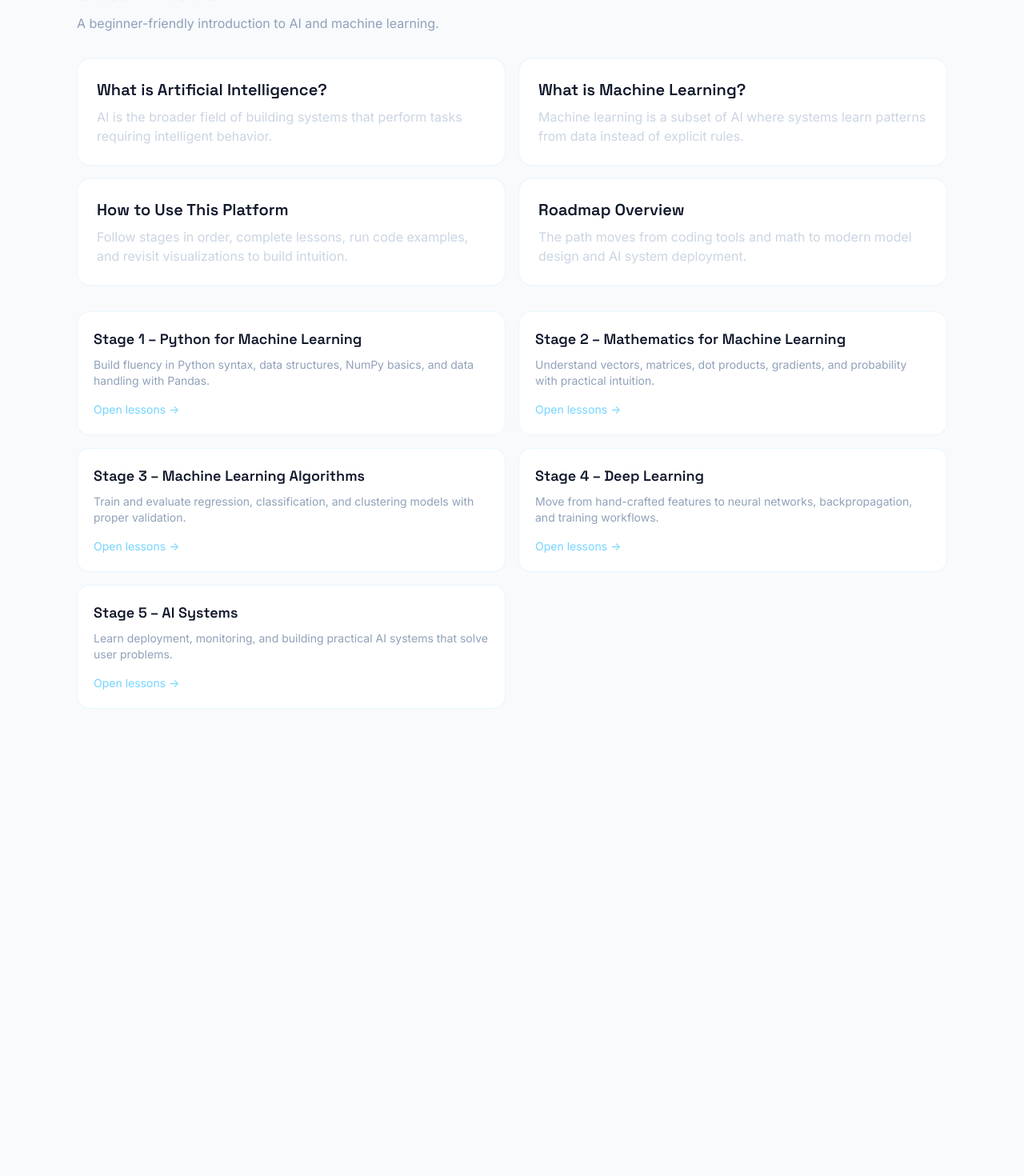
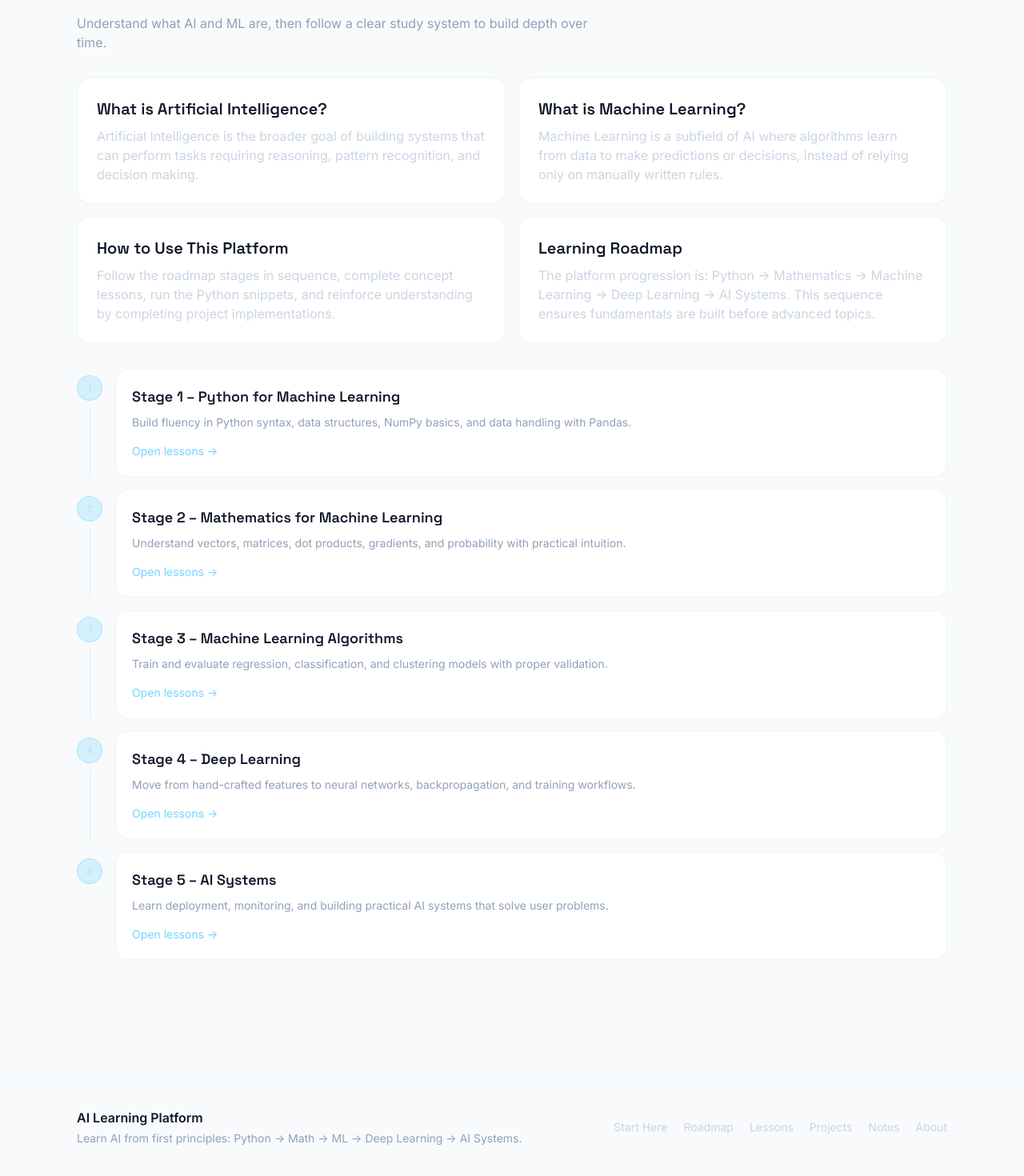
Before and after one commit to DEEPY-X7/my-websight, a Next.js app: page /start-here in a window 1280 px wide. Shown: the part 164-1634 px from the top of the page at 80% size. Before the commit the page ends 1114 px from the top, so only its background shows below. Built offline with nearby package versions, Linux system fonts and the light colour scheme.

Commit message:
Refactor site into structured AI learning platform layout

```diff
--- a/app/layout.jsx
+++ b/app/layout.jsx
@@ -1,5 +1,6 @@
-import './globals.css';
+import '@/styles/globals.css';
 import Navbar from '@/components/Navbar';
+import Footer from '@/components/Footer';
 
 export const metadata = {
   metadataBase: new URL('https://my-websight.vercel.app'),
@@ -22,6 +23,7 @@ export default function RootLayout({ children }) {
       <body>
         <Navbar />
         <main>{children}</main>
+        <Footer />
       </body>
     </html>
   );
--- a/app/page.jsx
+++ b/app/page.jsx
@@ -10,18 +10,18 @@ export default function HomePage() {
       <HeroSection />
       <section className="section-wrap py-16">
         <SectionHeader
-          title="Structured AI Learning"
-          description="A complete learning journey from Python foundations to practical AI systems."
+          title="AI Learning Roadmap"
+          description="A structured learning system from Python foundations to practical AI systems engineering."
         />
         <RoadmapDiagram />
       </section>
       <section className="section-wrap py-16">
         <SectionHeader
-          title="Project-Based Understanding"
-          description="Learn by building practical machine learning projects with datasets, models, and measurable outcomes."
+          title="Build with Projects"
+          description="Practice concepts through focused machine learning projects with clean problem-to-results breakdowns."
         />
         <div className="grid md:grid-cols-2 gap-4">
-          {projects.slice(0, 2).map((project) => <ProjectCard key={project.slug} project={project} />)}
+          {projects.slice(0, 4).map((project) => <ProjectCard key={project.slug} project={project} />)}
         </div>
       </section>
     </>
--- a/app/start-here/page.jsx
+++ b/app/start-here/page.jsx
@@ -2,19 +2,46 @@ import SectionHeader from '@/components/ui/SectionHeader';
 import RoadmapDiagram from '@/components/RoadmapDiagram';
 
 export const metadata = {
-  title: 'Start Here',
-  description: 'Begin your AI learning journey with first-principles explanations and roadmap guidance.',
+  title: 'Start Here | AI from Fundamentals',
+  description: 'Understand AI, machine learning, and how to use this platform with a first-principles roadmap.',
 };
 
 export default function StartHerePage() {
   return (
     <section className="section-wrap py-16 space-y-8">
-      <SectionHeader title="Start Here" description="A beginner-friendly introduction to AI and machine learning." />
+      <SectionHeader
+        title="Start Here"
+        description="Understand what AI and ML are, then follow a clear study system to build depth over time."
+      />
       <div className="grid md:grid-cols-2 gap-4">
-        <article className="surface-card p-6"><h3 className="text-xl font-semibold">What is Artificial Intelligence?</h3><p className="mt-2 text-slate-300">AI is the broader field of building systems that perform tasks requiring intelligent behavior.</p></article>
-        <article className="surface-card p-6"><h3 className="text-xl font-semibold">What is Machine Learning?</h3><p className="mt-2 text-slate-300">Machine learning is a subset of AI where systems learn patterns from data instead of explicit rules.</p></article>
-        <article className="surface-card p-6"><h3 className="text-xl font-semibold">How to Use This Platform</h3><p className="mt-2 text-slate-300">Follow stages in order, complete lessons, run code examples, and revisit visualizations to build intuition.</p></article>
-        <article className="surface-card p-6"><h3 className="text-xl font-semibold">Roadmap Overview</h3><p className="mt-2 text-slate-300">The path moves from coding tools and math to modern model design and AI system deployment.</p></article>
+        <article className="surface-card p-6">
+          <h3 className="text-xl font-semibold">What is Artificial Intelligence?</h3>
+          <p className="mt-2 text-slate-300">
+            Artificial Intelligence is the broader goal of building systems that can perform tasks requiring reasoning,
+            pattern recognition, and decision making.
+          </p>
+        </article>
+        <article className="surface-card p-6">
+          <h3 className="text-xl font-semibold">What is Machine Learning?</h3>
+          <p className="mt-2 text-slate-300">
+            Machine Learning is a subfield of AI where algorithms learn from data to make predictions or decisions,
+            instead of relying only on manually written rules.
+          </p>
+        </article>
+        <article className="surface-card p-6">
+          <h3 className="text-xl font-semibold">How to Use This Platform</h3>
+          <p className="mt-2 text-slate-300">
+            Follow the roadmap stages in sequence, complete concept lessons, run the Python snippets, and reinforce
+            understanding by completing project implementations.
+          </p>
+        </article>
+        <article className="surface-card p-6">
+          <h3 className="text-xl font-semibold">Learning Roadmap</h3>
+          <p className="mt-2 text-slate-300">
+            The platform progression is: Python → Mathematics → Machine Learning → Deep Learning → AI Systems.
+            This sequence ensures fundamentals are built before advanced topics.
+          </p>
+        </article>
       </div>
       <RoadmapDiagram />
     </section>
--- /dev/null
+++ b/components/Footer.jsx
@@ -0,0 +1,34 @@
+import Link from 'next/link';
+
+const footerLinks = [
+  ['Start Here', '/start-here'],
+  ['Roadmap', '/roadmap'],
+  ['Lessons', '/lessons'],
+  ['Projects', '/projects'],
+  ['Notes', '/notes'],
+  ['About', '/about'],
+];
+
+export default function Footer() {
+  return (
+    <footer className="border-t border-sky-300/10 mt-20">
+      <div className="section-wrap py-10 flex flex-col md:flex-row gap-6 md:items-center md:justify-between">
+        <div>
+          <p className="font-semibold">AI Learning Platform</p>
+          <p className="text-sm text-slate-400 mt-1">
+            Learn AI from first principles: Python → Math → ML → Deep Learning → AI Systems.
+          </p>
+        </div>
+        <ul className="flex flex-wrap gap-x-5 gap-y-2 text-sm text-slate-300">
+          {footerLinks.map(([label, href]) => (
+            <li key={href}>
+              <Link href={href} className="hover:text-sky-300 transition">
+                {label}
+              </Link>
+            </li>
+          ))}
+        </ul>
+      </div>
+    </footer>
+  );
+}
--- a/components/HeroSection.jsx
+++ b/components/HeroSection.jsx
@@ -1,15 +1,17 @@
 import Link from 'next/link';
+
+const learningPath = ['Python', 'Math', 'Machine Learning', 'Deep Learning', 'AI Systems'];
 
 export default function HeroSection() {
   return (
     <section className="section-wrap py-20 md:py-24 grid lg:grid-cols-2 gap-10 items-center">
       <div>
-        <p className="text-sky-400 text-sm">Structured AI Education Platform</p>
+        <p className="text-sky-400 text-sm">AI &amp; Machine Learning Learning Platform</p>
         <h1 className="text-4xl md:text-5xl font-bold mt-3 leading-tight">
           Learn AI &amp; Machine Learning From First Principles
         </h1>
         <p className="mt-5 text-slate-300 max-w-xl">
-          Follow a focused journey from Python to AI systems with lessons, visual intuition, and project-based learning.
+          Master AI step-by-step with Python, Mathematics, and Machine Learning.
         </p>
         <div className="mt-7 flex gap-3 flex-wrap">
           <Link href="/start-here" className="px-5 py-3 rounded-xl bg-sky-400 text-slate-950 font-semibold hover:bg-sky-300 transition">
@@ -21,13 +23,13 @@ export default function HeroSection() {
         </div>
       </div>
       <div className="surface-card p-6">
-        <h2 className="text-xl font-semibold">Learning Path</h2>
+        <h2 className="text-xl font-semibold">Learning Path Diagram</h2>
         <p className="text-slate-400 mt-2">Python → Math → Machine Learning → Deep Learning → AI Systems</p>
-        <div className="mt-5 grid grid-cols-1 gap-3">
-          {['Python', 'Math', 'Machine Learning', 'Deep Learning', 'AI Systems'].map((item, index) => (
-            <div key={item} className="rounded-lg border border-sky-400/20 bg-slate-900/70 px-4 py-3 text-sm flex justify-between">
-              <span>{item}</span>
-              <span className="text-sky-300">Stage {index + 1}</span>
+        <div className="mt-5 flex flex-wrap items-center gap-2 text-sm">
+          {learningPath.map((item, index) => (
+            <div key={item} className="contents">
+              <span className="rounded-md border border-sky-400/25 bg-slate-900/70 px-3 py-2">{item}</span>
+              {index < learningPath.length - 1 && <span className="text-sky-300">→</span>}
             </div>
           ))}
         </div>
--- a/components/LessonLayout.jsx
+++ b/components/LessonLayout.jsx
@@ -5,7 +5,8 @@ export default function LessonLayout({ lesson, children }) {
     <article className="space-y-8">
       <section className="surface-card p-6">
         <h1 className="text-3xl font-bold">{lesson.title}</h1>
-        <p className="mt-3 text-slate-300">{lesson.concept}</p>
+        <h2 className="text-xl font-semibold mt-4">Concept Explanation</h2>
+        <p className="mt-2 text-slate-300">{lesson.concept}</p>
       </section>
 
       <section className="surface-card p-6">
@@ -14,7 +15,7 @@ export default function LessonLayout({ lesson, children }) {
       </section>
 
       <section className="surface-card p-6">
-        <h2 className="text-xl font-semibold">Code Example</h2>
+        <h2 className="text-xl font-semibold">Python Code Example</h2>
         <pre className="mt-3 text-xs bg-slate-900 p-4 rounded-lg overflow-x-auto text-slate-200">{lesson.code}</pre>
       </section>
 
@@ -24,7 +25,7 @@ export default function LessonLayout({ lesson, children }) {
       </section>
 
       <section className="surface-card p-6">
-        <h2 className="text-xl font-semibold">Video</h2>
+        <h2 className="text-xl font-semibold">Embedded YouTube Video</h2>
         <div className="mt-3 aspect-video">
           <iframe
             className="w-full h-full rounded-lg"
@@ -38,7 +39,14 @@ export default function LessonLayout({ lesson, children }) {
 
       <section className="surface-card p-6">
         <h2 className="text-xl font-semibold">Download Notes</h2>
-        <Link href="/notes" className="text-sky-300 mt-3 inline-block">Go to notes downloads →</Link>
+        <div className="mt-3 flex flex-wrap gap-4 text-sm">
+          <a href="/notes/machine-learning-complete-notes.pdf" className="text-sky-300 hover:text-sky-200">
+            Download Machine Learning Complete Notes (PDF)
+          </a>
+          <Link href="/notes" className="text-slate-300 hover:text-slate-100">
+            Open notes page →
+          </Link>
+        </div>
       </section>
     </article>
   );
--- a/components/RoadmapDiagram.jsx
+++ b/components/RoadmapDiagram.jsx
@@ -3,15 +3,23 @@ import { roadmapStages } from '@/lib/content';
 
 export default function RoadmapDiagram() {
   return (
-    <div className="grid md:grid-cols-2 gap-4">
-      {roadmapStages.map((stage) => (
-        <article key={stage.id} className="surface-card p-5 hover:border-sky-400/40 transition">
+    <div className="space-y-4">
+      {roadmapStages.map((stage, index) => (
+        <div key={stage.id} className="flex gap-4">
+          <div className="flex flex-col items-center pt-2">
+            <span className="w-8 h-8 rounded-full bg-sky-400/15 border border-sky-300/40 text-sky-200 text-xs font-semibold grid place-items-center">
+              {index + 1}
+            </span>
+            {index < roadmapStages.length - 1 && <span className="w-px flex-1 bg-sky-300/25 mt-2" />}
+          </div>
+          <article className="surface-card p-5 flex-1 hover:border-sky-400/40 transition">
             <h3 className="text-lg font-semibold">{stage.title}</h3>
             <p className="mt-2 text-sm text-slate-400">{stage.summary}</p>
             <Link href={stage.href} className="inline-block mt-4 text-sky-300 text-sm hover:text-sky-200">
               Open lessons →
             </Link>
           </article>
+        </div>
       ))}
     </div>
   );
--- /dev/null
+++ b/styles/globals.css
@@ -0,0 +1,49 @@
+@import url("https://fonts.googleapis.com/css2?family=Inter:wght@400;500;600;700&family=Space+Grotesk:wght@500;600;700&display=swap");
+@import "tailwindcss";
+
+:root {
+  --bg: #0f172a;
+  --surface: #111827;
+  --accent: #38bdf8;
+  --accent-2: #22d3ee;
+  --text: #e2e8f0;
+  --text-muted: #94a3b8;
+}
+
+:root[data-theme='light'] {
+  --bg: #f8fafc;
+  --surface: #ffffff;
+  --accent: #0284c7;
+  --accent-2: #0891b2;
+  --text: #0f172a;
+  --text-muted: #475569;
+}
+
+body {
+  margin: 0;
+  font-family: 'Inter', system-ui, -apple-system, sans-serif;
+  background: var(--bg);
+  color: var(--text);
+}
+
+h1,h2,h3,h4,h5,h6 { font-family: 'Space Grotesk', 'Inter', sans-serif; }
+
+.section-wrap {
+  max-width: 72rem;
+  margin-inline: auto;
+  padding-inline: 1rem;
+}
+
+@media (min-width: 640px) {
+  .section-wrap { padding-inline: 1.5rem; }
+}
+
+@media (min-width: 1024px) {
+  .section-wrap { padding-inline: 2rem; }
+}
+
+.surface-card {
+  background: var(--surface);
+  border: 1px solid rgba(56, 189, 248, 0.12);
+  border-radius: 1rem;
+}
```
Lines whose indentation alone changed are shown as unchanged.
